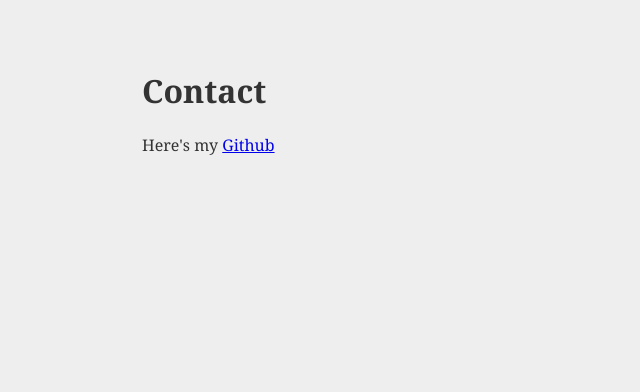
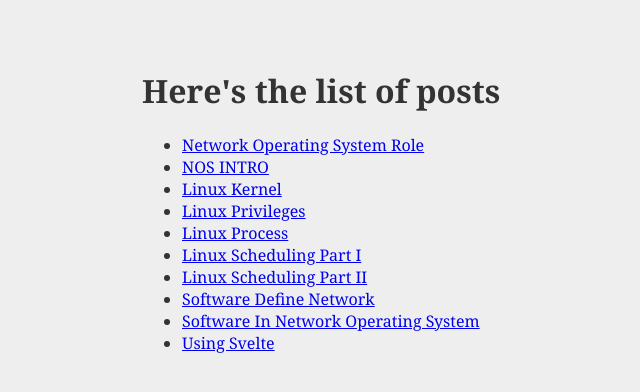
Before and after one commit to gricowijaya/blog, a SvelteKit app: page /blog in a window 1280 px wide. Shown: the top 392 px of the page, without its empty margins (178-818 px from the left). Built offline with nearby package versions, Linux system fonts and the light colour scheme.

Commit message:
static navigation

```diff
--- a/src/routes/blog/+page.svelte
+++ b/src/routes/blog/+page.svelte
@@ -1,2 +1,35 @@
-<h1>Contact</h1>
-<p>Here's my <a href="https://github.com/gricowijaya">Github</a></p>
+<h1>Here's the list of posts</h1>
+<!-- <p>Here's my <a href="https://github.com/gricowijaya">Github</a></p> -->
+
+<ul>
+    <li>
+        <a href="/blog/posts/network-operating-system-role">Network Operating System Role</a>
+    </li>
+    <li>
+        <a href="/blog/posts/NOS-Intro">NOS INTRO</a>
+    </li>
+    <li>
+        <a href="/blog/posts/linux-kernel">Linux Kernel</a>
+    </li>
+    <li>
+        <a href="/blog/posts/linux-privileges">Linux Privileges</a>
+    </li>
+    <li>
+        <a href="/blog/posts/linux-process-id">Linux Process</a>
+    </li>
+    <li>
+        <a href="/blog/posts/linux-scheduling">Linux Scheduling Part I</a>
+    </li>
+    <li>
+        <a href="/blog/posts/linux-scheduling-ii">Linux Scheduling Part II</a>
+    </li>
+    <li>
+        <a href="/blog/posts/sdn">Software Define Network</a>
+    </li>
+    <li>
+        <a href="/blog/posts/security-in-network-os">Software In Network Operating System</a>
+    </li>
+    <li>
+        <a href="/blog/posts/using-svelte">Using Svelte</a>
+    </li>
+</ul>
```
